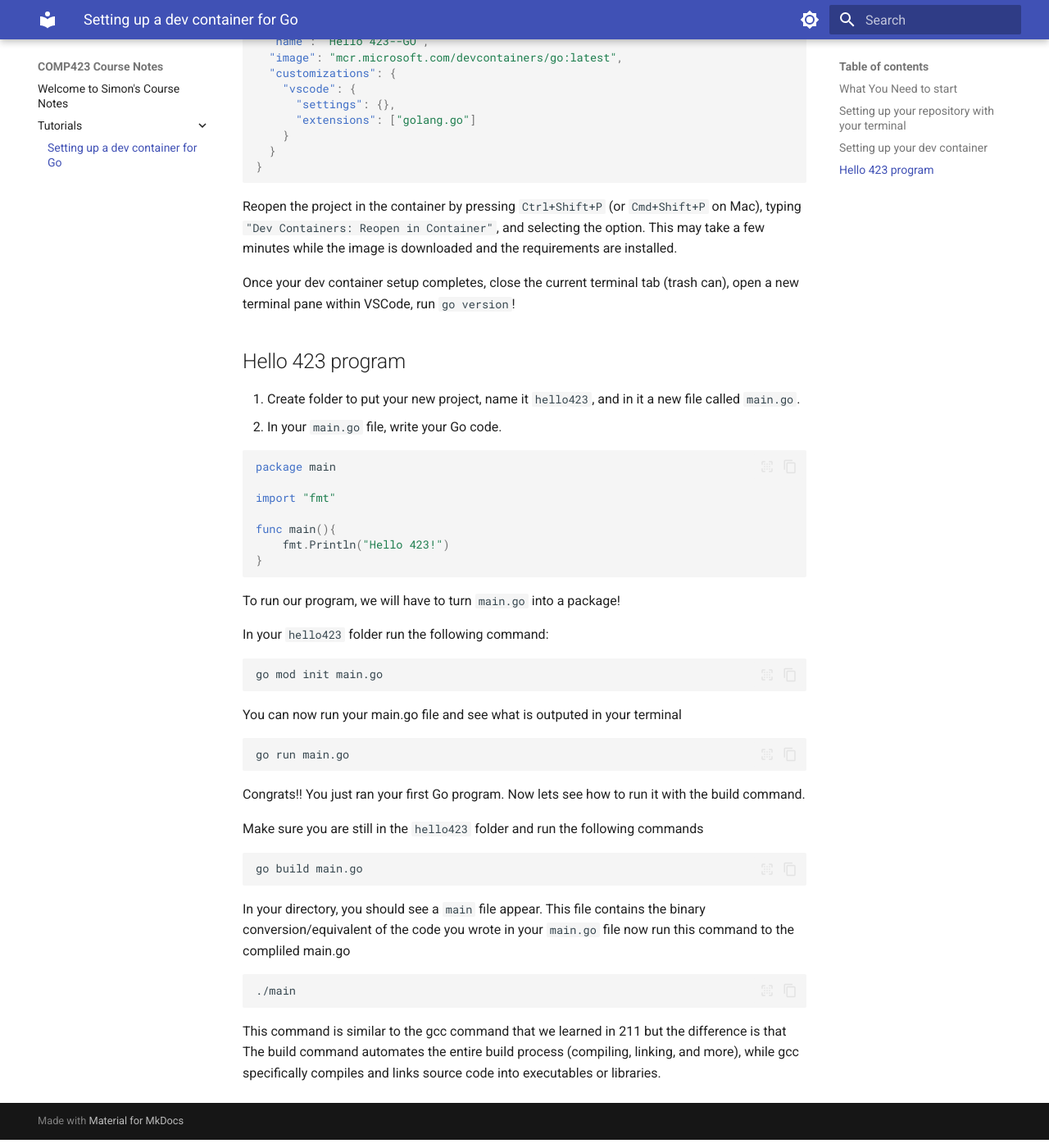
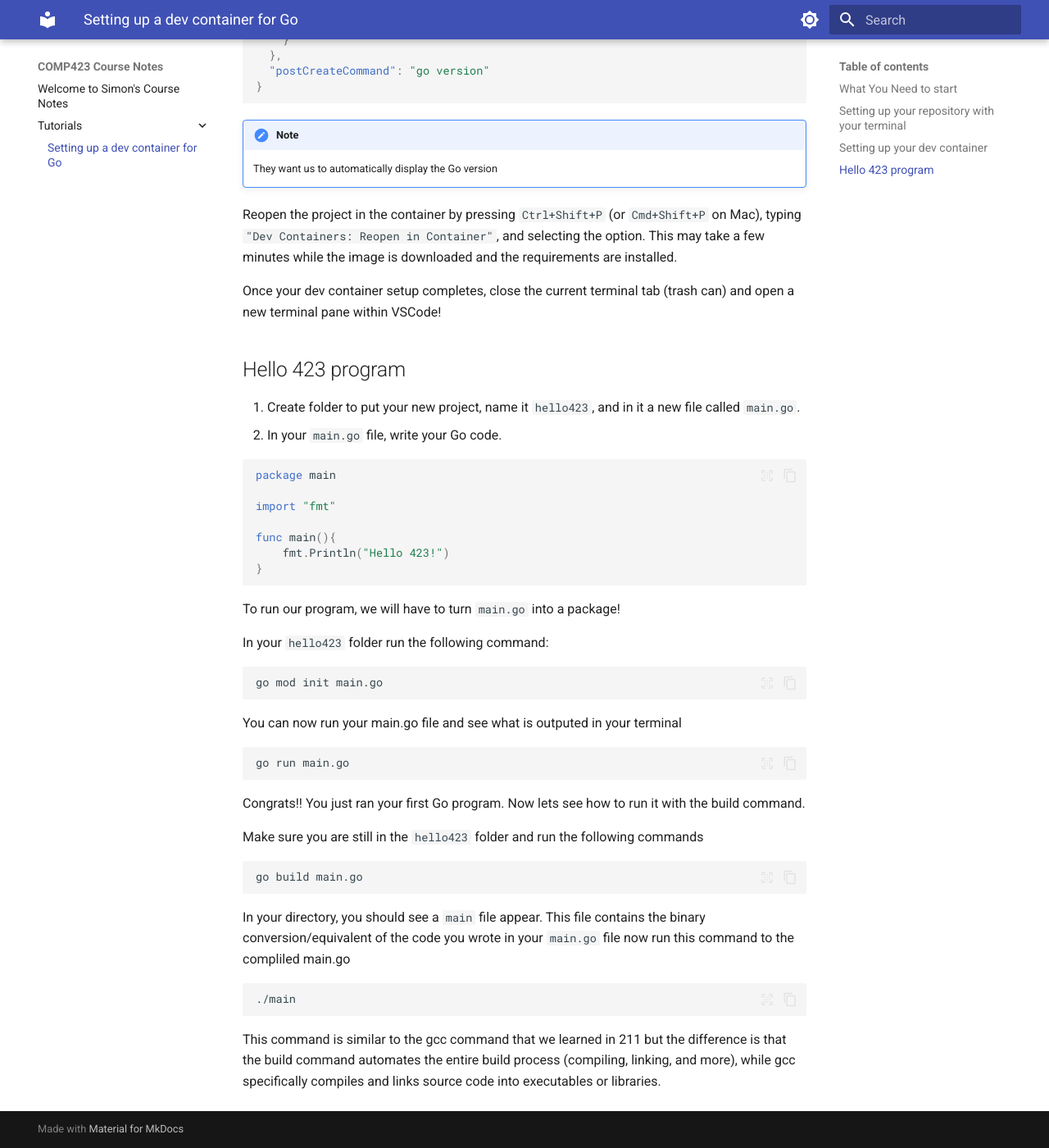
Before and after one commit to simofel/comp423-course-notes, an MkDocs documentation site: the page built from docs/tutorials/go-setup.md, in a window 1280 px wide and 1400 px high, scrolled down 1328 px. Shown: the whole window at 82% size. Built offline with MkDocs 1.6.1 and Material for MkDocs 9.7.7, drawn with Linux system fonts in a browser that asks for light colours; some of the changed text lies outside the part shown.

Commit message:
Added changes

````diff
--- a/docs/tutorials/go-setup.md
+++ b/docs/tutorials/go-setup.md
@@ -24,22 +24,17 @@ cd go-project
 ```bash
 git init
 ```
-- Make it into a GitHub repository
-```bash
-gh repo create go-project --public --source=. --remote=origin
-```
 
-- Create a README.md and push it to your remote repository
+- Create a README.md
 ```bash
 echo "# go-project" >> README.md
 git add .
 git commmit -m "Initial commit"
-git push --set-upstream origin main
 ```
 
 ## Setting up your dev container
 
-1. Open up your project in VS Code.
+1. Open up your project in VS Code
 2. Install the *Dev Containers* extension
 3. Create a `.devcontainer ` directory in the root of your project with the file `devcontainer.json` inside
 4. paste the following code into your new file:
@@ -53,13 +48,17 @@ git push --set-upstream origin main
       "settings": {},
       "extensions": ["golang.go"]
     }
-  }
+  },
+  "postCreateCommand": "go version"
 }
 ```
 
+!!! Note
+    They want us to automatically display the Go version
+
 Reopen the project in the container by pressing `Ctrl+Shift+P` (or `Cmd+Shift+P` on Mac), typing `"Dev Containers: Reopen in Container"`, and selecting the option. This may take a few minutes while the image is downloaded and the requirements are installed.
 
-Once your dev container setup completes, close the current terminal tab (trash can), open a new terminal pane within VSCode, run `go version`!
+Once your dev container setup completes, close the current terminal tab (trash can) and open a new terminal pane within VSCode!
 
 ## Hello 423 program
 
@@ -103,4 +102,4 @@ In your directory, you should see a `main` file appear. This file contains the b
 ./main
 ```
 
-This command is similar to the gcc command that we learned in 211 but the difference is that The build command automates the entire build process (compiling, linking, and more), while gcc specifically compiles and links source code into executables or libraries.
+This command is similar to the gcc command that we learned in 211 but the difference is that the build command automates the entire build process (compiling, linking, and more), while gcc specifically compiles and links source code into executables or libraries.
````
Also changed, not shown: other parts of docs/tutorials/go-setup.md (+1 -1 lines).
